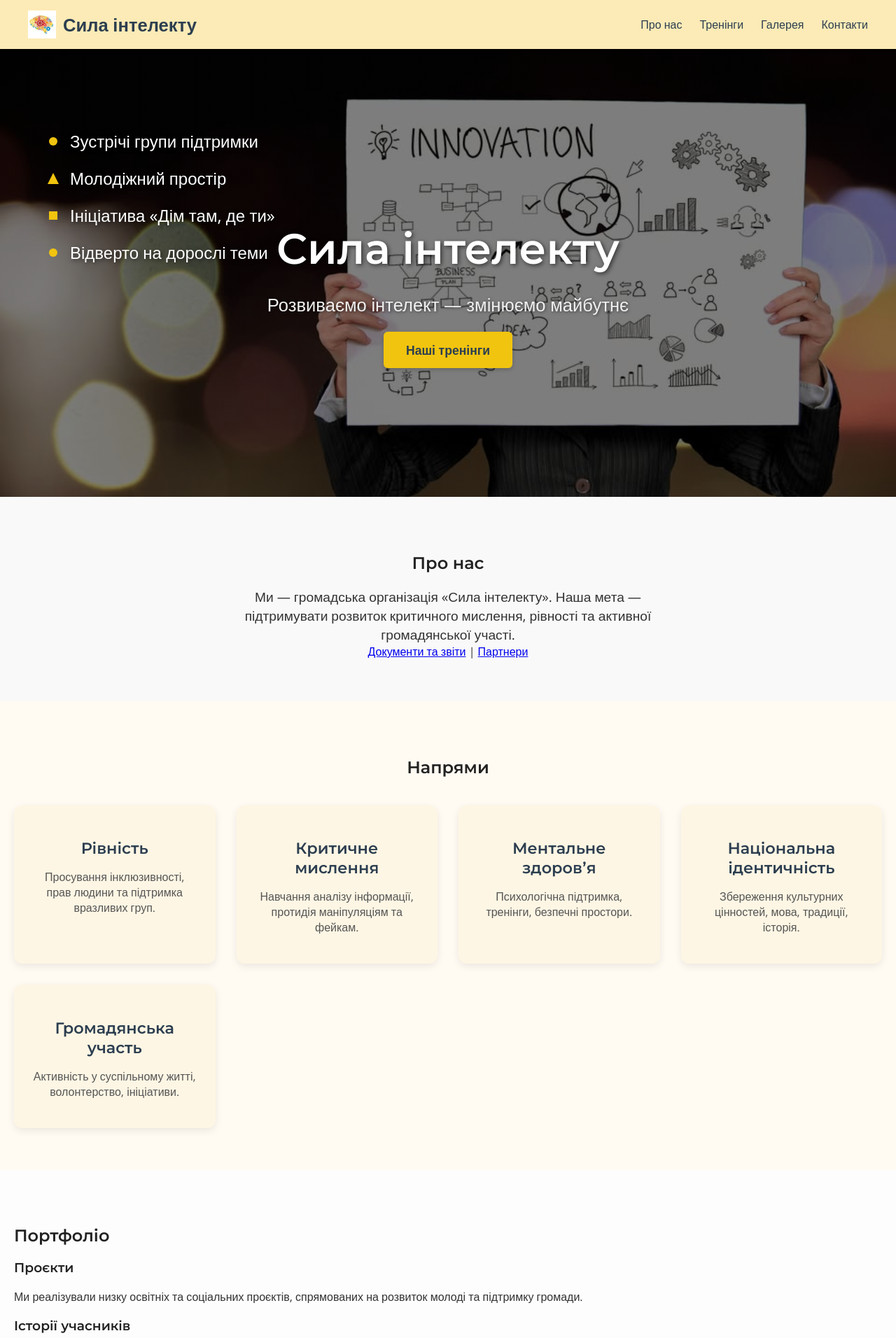
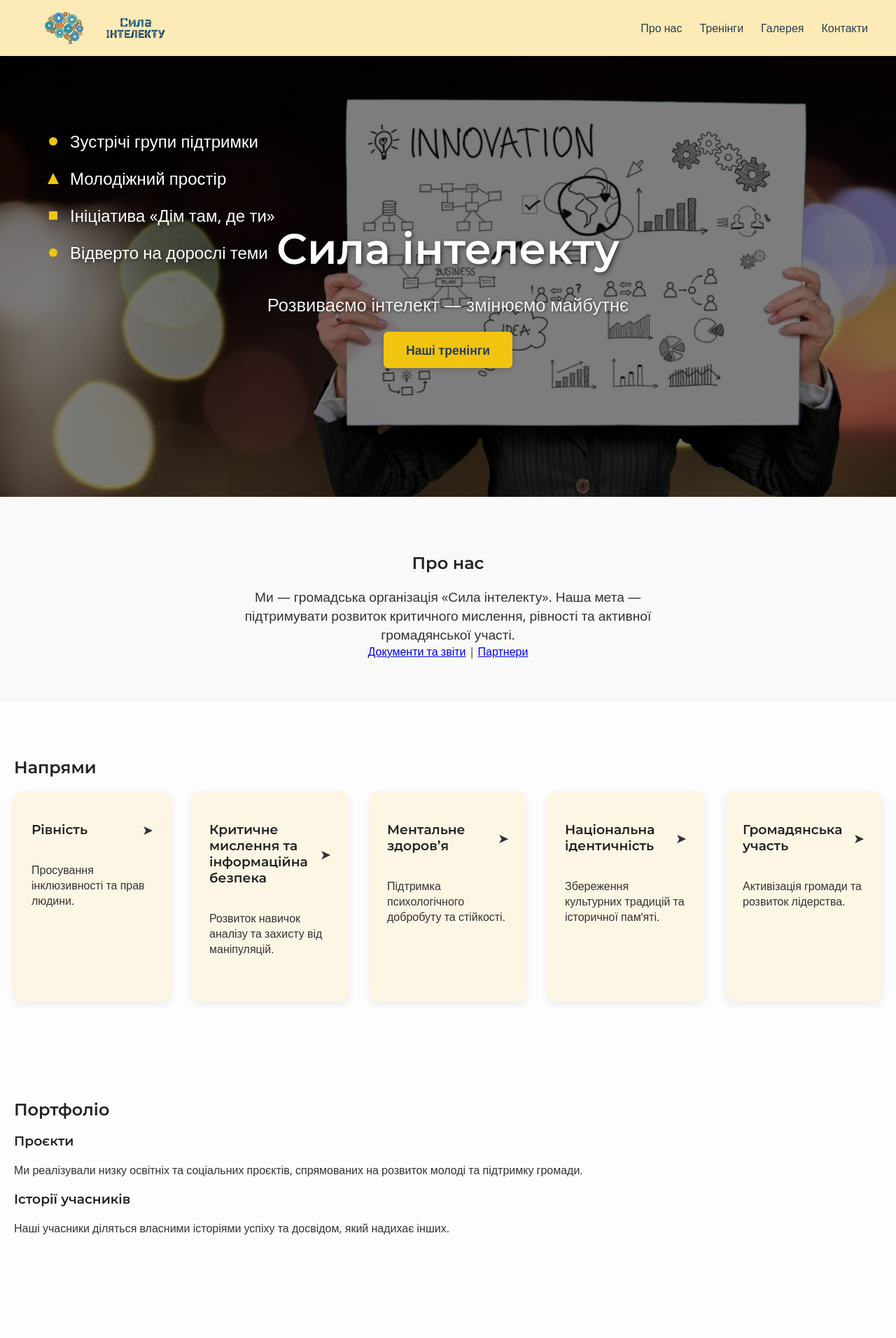
Before and after one commit to wturman/trainings-landing, a PHP site: page / in a window 1280 px wide. Shown: the top 1912 px of the page at 70% size. Run offline with PHP 8.4, Linux system fonts and the light colour scheme.

Commit message:
directions block 0.1

```diff
--- a/css/directions.css
+++ b/css/directions.css
@@ -1,35 +1,123 @@
-.directions {
-  padding: 60px 20px;
-  background-color: #fffaf2;
-  text-align: center;
+/* === FLEX GRID === */
+.direction-grid {
+  display: flex;
+  gap: 30px;
+  justify-content: space-between;
+  align-items: flex-start; /* кожна картка має власну висоту */
 }
 
-.direction-grid {
-  display: grid;
-  grid-template-columns: repeat(auto-fit, minmax(260px, 1fr));
-  gap: 30px;
-  margin-top: 40px;
-}
-
+/* === КАРТКА === */
 .direction-card {
+  flex: 1; /* усі рівні у звичайному стані */
+  min-height: 300px; /* базова висота */
   background-color: #fef6e4;
   border-radius: 12px;
   padding: 25px;
   box-shadow: 0 4px 12px rgba(0, 0, 0, 0.08);
+  transition: transform 0.3s ease, opacity 0.3s ease; /* тільки scale/opacity */
+  position: relative;
+  overflow: hidden;
+  cursor: pointer;
+  display: flex;
+  flex-direction: column;
+  justify-content: flex-start;
+}
+
+/* Активна картка */
+.direction-card.active {
+  flex: 2; /* займає більше місця по ширині */
+  min-height: 50vh; /* половина екрану по висоті */
+  transform: scale(1.05);
+  z-index: 10;
+}
+
+/* Інші картки при активній */
+.direction-card.inactive {
+  flex: 1;
+  transform: scale(0.9);
+  opacity: 0.6;
+}
+
+/* Хедер картки */
+.card-header {
+  display: flex;
+  justify-content: space-between;
+  align-items: center;
+}
+
+.arrow {
+  font-size: 1.2em;
   transition: transform 0.3s ease;
 }
 
-.direction-card:hover {
-  transform: translateY(-5px);
+.direction-card.active .arrow {
+  transform: rotate(90deg);
 }
 
-.direction-card h3 {
-  margin-bottom: 10px;
-  font-size: 1.4em;
-  color: #2c3e50;
+/* Деталі картки */
+.card-details {
+  display: none !important;
+  margin-top: 15px;
+  font-size: 0.95em;
+  color: #333;
 }
 
-.direction-card p {
-  font-size: 1em;
-  color: #555;
+.direction-card.active .card-details {
+  display: block !important;
+  animation: fadeIn 0.4s ease;
 }
+
+.card-details img {
+  width: 100%;
+  max-height: 250px;
+  object-fit: cover;
+  border-radius: 8px;
+  margin-bottom: 15px;
+}
+
+/* Кнопки */
+.close-btn {
+  margin-top: 10px;
+  background: #e07a5f;
+  color: #fff;
+  border: none;
+  padding: 8px 14px;
+  border-radius: 6px;
+  cursor: pointer;
+}
+
+/* Ховер ефект */
+.direction-card:hover {
+  transform: scale(1.03);
+  box-shadow: 0 6px 16px rgba(0, 0, 0, 0.12);
+}
+
+/* Кнопка "Докладніше" */
+.more-btn {
+  display: none;
+  margin-top: 12px;
+  background: #3498db;
+  color: #fff;
+  border: none;
+  padding: 8px 14px;
+  border-radius: 6px;
+  cursor: pointer;
+  transition: opacity 0.3s ease;
+}
+
+.direction-card:hover .more-btn {
+  display: inline-block;
+  opacity: 1;
+}
+
+/* Анімація */
+@keyframes fadeIn {
+  from {
+    opacity: 0;
+    transform: translateY(10px);
+  }
+  to {
+    opacity: 1;
+    transform: translateY(0);
+  }
+}
--- a/css/header.css
+++ b/css/header.css
@@ -1,58 +1,56 @@
+/* === ХЕДЕР === */
 .site-header {
-  position: fixed; /* закріплюємо зверху */
+  position: fixed;
   top: 0;
   left: 0;
   width: 100%;
+  height: 80px; /* фіксована висота */
   display: flex;
   justify-content: space-between;
   align-items: center;
-  padding: 15px 40px;
+  padding: 0 40px;
   background-color: rgba(252, 235, 182, 1); /* пастельний жовтий */
   box-shadow: 0 2px 6px rgba(0, 0, 0, 0.1);
   transition: background-color 0.3s ease, backdrop-filter 0.3s ease,
-    padding 0.3s ease;
+    height 0.3s ease, padding 0.3s ease;
   z-index: 1000;
 }
 
-/* Стиль при скролі */
 .site-header.scrolled {
-  background-color: rgba(252, 235, 182, 0.85); /* трохи прозоріший */
-  backdrop-filter: blur(4px); /* легке розмиття */
-  padding: 10px 30px; /* компактніший */
+  height: 60px; /* компактніше при скролі */
+  padding: 0 30px;
+  background-color: rgba(252, 235, 182, 0.85);
+  backdrop-filter: blur(4px);
 }
 
+/* === ЛОГОТИП === */
 .logo-block {
   display: flex;
   align-items: center;
+  height: 100%; /* підтягується по хедеру */
 }
 
-.logo-img {
-  height: 40px;
-  margin-right: 10px;
+.logo-img,
+.logo-text-img {
+  height: 70%; /* займають більшу частину хедера */
+  object-fit: contain;
+  background-color: transparent !important;
+  mix-blend-mode: normal;
+  filter: none;
   transition: height 0.3s ease;
 }
 
-.site-header.scrolled .logo-img {
-  height: 32px; /* зменшується при скролі */
+.site-header.scrolled .logo-img,
+.site-header.scrolled .logo-text-img {
+  height: 60%; /* зменшуються разом із хедером */
 }
 
-.logo-text {
-  font-size: 1.6em;
-  font-weight: bold;
-  color: #2c3e50;
-  transition: font-size 0.3s ease;
-}
-
-.site-header.scrolled .logo-text {
-  font-size: 1.4em; /* компактніше */
-}
-
-/* Навігація */
+/* === НАВІГАЦІЯ === */
 .nav ul {
   list-style: none;
   margin: 0;
   padding: 0;
-  display: flex; /* горизонтально */
+  display: flex;
   gap: 25px;
 }
 
@@ -68,7 +66,6 @@
   transition: color 0.3s ease;
 }
 
-/* Ефект при наведенні */
 .nav a::after {
   content: "";
   position: absolute;
@@ -88,7 +85,7 @@
   width: 100%;
 }
 
-/* --- Бургер меню для мобільних --- */
+/* === БУРГЕР МЕНЮ === */
 .burger {
   display: none;
   flex-direction: column;
@@ -107,7 +104,6 @@
   transition: all 0.3s ease;
 }
 
-/* Анімація бургер -> хрестик */
 .burger.active span:nth-child(1) {
   transform: rotate(45deg) translate(5px, 5px);
 }
@@ -118,10 +114,26 @@
   transform: rotate(-45deg) translate(6px, -6px);
 }
 
-/* Адаптивність */
+/* === АДАПТИВНІСТЬ === */
 @media (max-width: 768px) {
   .burger {
     display: flex;
+  }
+
+  .site-header {
+    flex-direction: column;
+    align-items: flex-start;
+    height: auto; /* дозволяємо обтікання */
+    padding: 10px 20px;
+  }
+
+  .site-header.scrolled {
+    padding: 8px 16px;
+  }
+
+  .logo-img,
+  .logo-text-img {
+    height: 40px;
   }
 
   .nav {
--- a/index.html
+++ b/index.html
@@ -3,6 +3,7 @@
   <head>
     <meta charset="UTF-8" />
     <meta name="viewport" content="width=device-width, initial-scale=1.0" />
+    <link rel="icon" type="image/png" href="img/favicon-16x16.png">
     <title>Сила інтелекту</title>
     <link rel="stylesheet" href="css/main.css" />
     <script type="module" src="js/main.js"></script>
@@ -16,9 +17,10 @@
     <!-- Header -->
     <header class="site-header">
   <div class="logo-block">
-    <img src="img/logo.jpg" alt="Логотип" class="logo-img">
-    <span class="logo-text">Сила інтелекту</span>
-  </div>
+  <img src="img/logo.png" alt="Логотип" class="logo-img">
+  <img src="img/logo-text.png" alt="Логотип текст" class="logo-text-img">
+</div>
+
 
   <!-- Burger -->
   <div class="burger">
@@ -92,32 +94,107 @@
   </div>
 </section>
 
+
 <!-- Directions -->
 <section id="directions" class="directions">
   <h2>Напрями</h2>
   <div class="direction-grid">
-    <div class="direction-card">
-      <h3>Рівність</h3>
-      <p>Просування інклюзивності, прав людини та підтримка вразливих груп.</p>
+
+    <!-- Рівність -->
+    <div class="direction-card" data-id="1">
+      <div class="card-header">
+        <h3>Рівність</h3>
+        <span class="arrow">➤</span>
+      </div>
+      <p class="card-summary">Просування інклюзивності та прав людини.</p>
+      <div class="card-details">
+        <img src="https://picsum.photos/600/300?random=11" alt="Стокове фото" />
+        <p>
+          Ми підтримуємо ініціативи, що сприяють рівним можливостям у освіті,
+          працевлаштуванні та громадському житті. Наші програми допомагають
+          долати дискримінацію та формувати культуру взаємоповаги.
+        </p>
+        <button class="close-btn">Закрити</button>
+      </div>
     </div>
-    <div class="direction-card">
-      <h3>Критичне мислення</h3>
-      <p>Навчання аналізу інформації, протидія маніпуляціям та фейкам.</p>
+
+    <!-- Критичне мислення та інформаційна безпека -->
+    <div class="direction-card" data-id="2">
+      <div class="card-header">
+        <h3>Критичне мислення та інформаційна безпека</h3>
+        <span class="arrow">➤</span>
+      </div>
+      <p class="card-summary">Розвиток навичок аналізу та захисту від маніпуляцій.</p>
+      <div class="card-details">
+        <img src="https://picsum.photos/600/300?random=12" alt="Стокове фото" />
+        <p>
+          Ми навчаємо учасників розпізнавати фейки, пропаганду та маніпуляції.
+          Тренінги включають практичні вправи з перевірки джерел, кібербезпеки
+          та медіаграмотності, щоб кожен міг впевнено орієнтуватися в
+          інформаційному просторі.
+        </p>
+        <button class="close-btn">Закрити</button>
+      </div>
     </div>
-    <div class="direction-card">
-      <h3>Ментальне здоровʼя</h3>
-      <p>Психологічна підтримка, тренінги, безпечні простори.</p>
+
+    <!-- Ментальне здоровʼя -->
+    <div class="direction-card" data-id="3">
+      <div class="card-header">
+        <h3>Ментальне здоровʼя</h3>
+        <span class="arrow">➤</span>
+      </div>
+      <p class="card-summary">Підтримка психологічного добробуту та стійкості.</p>
+      <div class="card-details">
+        <img src="https://picsum.photos/600/300?random=13" alt="Стокове фото" />
+        <p>
+          Ми організовуємо воркшопи та групові зустрічі, що допомагають
+          зменшити стрес, розвивати емоційну стійкість і підтримувати баланс
+          між роботою та особистим життям. Учасники отримують інструменти для
+          турботи про себе та інших.
+        </p>
+        <button class="close-btn">Закрити</button>
+      </div>
     </div>
-    <div class="direction-card">
-      <h3>Національна ідентичність</h3>
-      <p>Збереження культурних цінностей, мова, традиції, історія.</p>
+
+    <!-- Національна ідентичність -->
+    <div class="direction-card" data-id="4">
+      <div class="card-header">
+        <h3>Національна ідентичність</h3>
+        <span class="arrow">➤</span>
+      </div>
+      <p class="card-summary">Збереження культурних традицій та історичної пам’яті.</p>
+      <div class="card-details">
+        <img src="https://picsum.photos/600/300?random=14" alt="Стокове фото" />
+        <p>
+          Ми підтримуємо культурні проєкти, що популяризують українську мову,
+          мистецтво та історію. Організовуємо фестивалі, лекції та інтерактивні
+          заходи, які формують гордість за національну спадщину.
+        </p>
+        <button class="close-btn">Закрити</button>
+      </div>
     </div>
-    <div class="direction-card">
-      <h3>Громадянська участь</h3>
-      <p>Активність у суспільному житті, волонтерство, ініціативи.</p>
+
+    <!-- Громадянська участь -->
+    <div class="direction-card" data-id="5">
+      <div class="card-header">
+        <h3>Громадянська участь</h3>
+        <span class="arrow">➤</span>
+      </div>
+      <p class="card-summary">Активізація громади та розвиток лідерства.</p>
+      <div class="card-details">
+        <img src="https://picsum.photos/600/300?random=15" alt="Стокове фото" />
+        <p>
+          Ми мотивуємо людей брати участь у прийнятті рішень на місцевому та
+          національному рівні. Програми включають навчання з адвокації,
+          волонтерства та розвитку громадських ініціатив.
+        </p>
+        <button class="close-btn">Закрити</button>
+      </div>
     </div>
+
   </div>
 </section>
+
 
 
 <!-- Portfolio -->
--- a/js/main.js
+++ b/js/main.js
@@ -2,3 +2,4 @@ import "./header.js";
 import "./burger.js";
 import "./hero.js";
 import "./gallery.js";
+import "./directions.js";
```
Also changed, not shown: js/directions.js (added, +43 -0 lines), img/android-chrome-192x192.png (added), img/android-chrome-512x512.png (added), img/apple-touch-icon.png (added), img/favicon-16x16.png (added), img/favicon-32x32.png (added), img/favicon.ico (added), img/favicon.png (added), img/home.svg (added), img/logo-text.png (added), img/logo.png (added), img/logo2.png (added), img/site.webmanifest (added), 1 other file.
